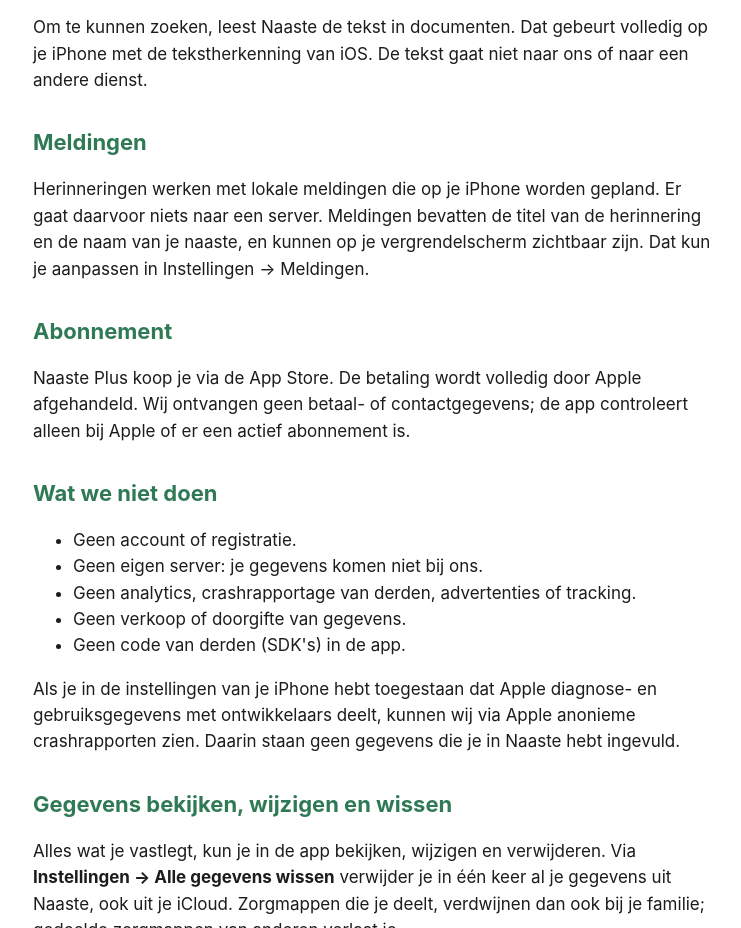
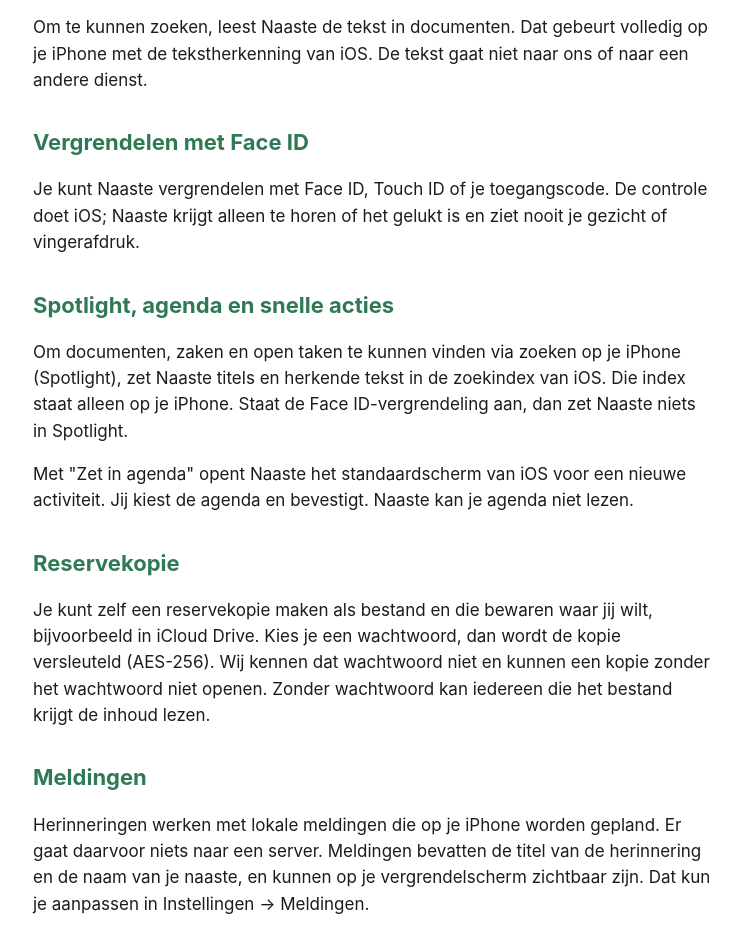
Before and after one commit to 5dhgcrvkjv-beep/Naaste-, a plain HTML site: page site/privacy.html in a window 1280 px wide. Shown: the part 1613-2541 px from the top of the page, without its empty margins (267-1008 px from the left). Drawn offline with Linux system fonts and the light colour scheme.

Commit message:
Privacybeleid, review notes en checklist bijgewerkt voor Face ID, Spotlight, agenda en reservekopie
Co-Authored-By: Claude Opus 5.5 <noreply@anthropic.com>

```diff
--- a/site/privacy.html
+++ b/site/privacy.html
@@ -46,6 +46,16 @@
     <p>De camera wordt alleen gebruikt als jij een brief scant. Gescande pagina's worden als PDF in Naaste bewaard, niet in je fotobibliotheek. Als je een PDF importeert, kiest jij het bestand; Naaste krijgt geen toegang tot je andere bestanden.</p>
     <p>Om te kunnen zoeken, leest Naaste de tekst in documenten. Dat gebeurt volledig op je iPhone met de tekstherkenning van iOS. De tekst gaat niet naar ons of naar een andere dienst.</p>
 
+    <h2>Vergrendelen met Face ID</h2>
+    <p>Je kunt Naaste vergrendelen met Face ID, Touch ID of je toegangscode. De controle doet iOS; Naaste krijgt alleen te horen of het gelukt is en ziet nooit je gezicht of vingerafdruk.</p>
+
+    <h2>Spotlight, agenda en snelle acties</h2>
+    <p>Om documenten, zaken en open taken te kunnen vinden via zoeken op je iPhone (Spotlight), zet Naaste titels en herkende tekst in de zoekindex van iOS. Die index staat alleen op je iPhone. Staat de Face ID-vergrendeling aan, dan zet Naaste niets in Spotlight.</p>
+    <p>Met "Zet in agenda" opent Naaste het standaardscherm van iOS voor een nieuwe activiteit. Jij kiest de agenda en bevestigt. Naaste kan je agenda niet lezen.</p>
+
+    <h2>Reservekopie</h2>
+    <p>Je kunt zelf een reservekopie maken als bestand en die bewaren waar jij wilt, bijvoorbeeld in iCloud Drive. Kies je een wachtwoord, dan wordt de kopie versleuteld (AES-256). Wij kennen dat wachtwoord niet en kunnen een kopie zonder het wachtwoord niet openen. Zonder wachtwoord kan iedereen die het bestand krijgt de inhoud lezen.</p>
+
     <h2>Meldingen</h2>
     <p>Herinneringen werken met lokale meldingen die op je iPhone worden gepland. Er gaat daarvoor niets naar een server. Meldingen bevatten de titel van de herinnering en de naam van je naaste, en kunnen op je vergrendelscherm zichtbaar zijn. Dat kun je aanpassen in Instellingen → Meldingen.</p>
 
```
Also changed, not shown: 3 other files.
